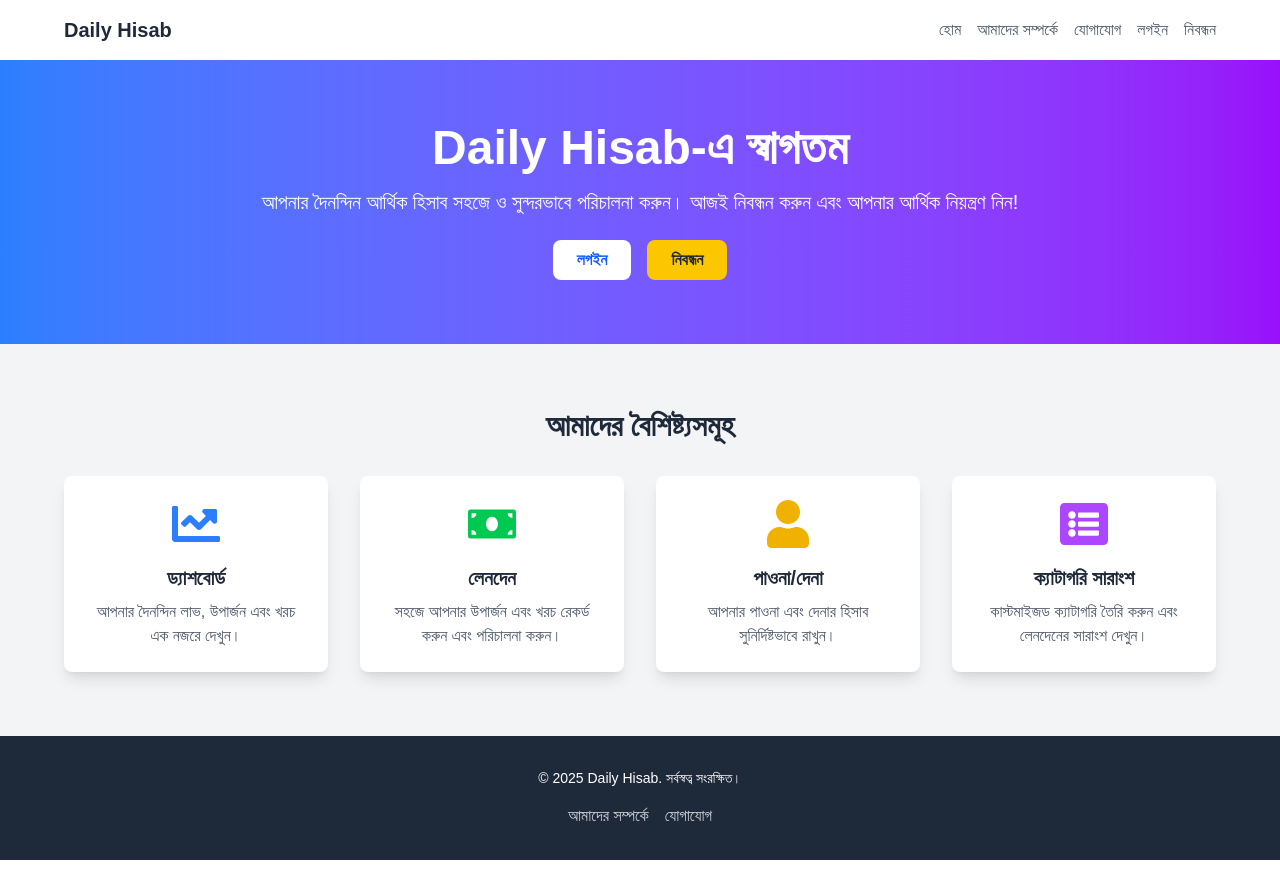
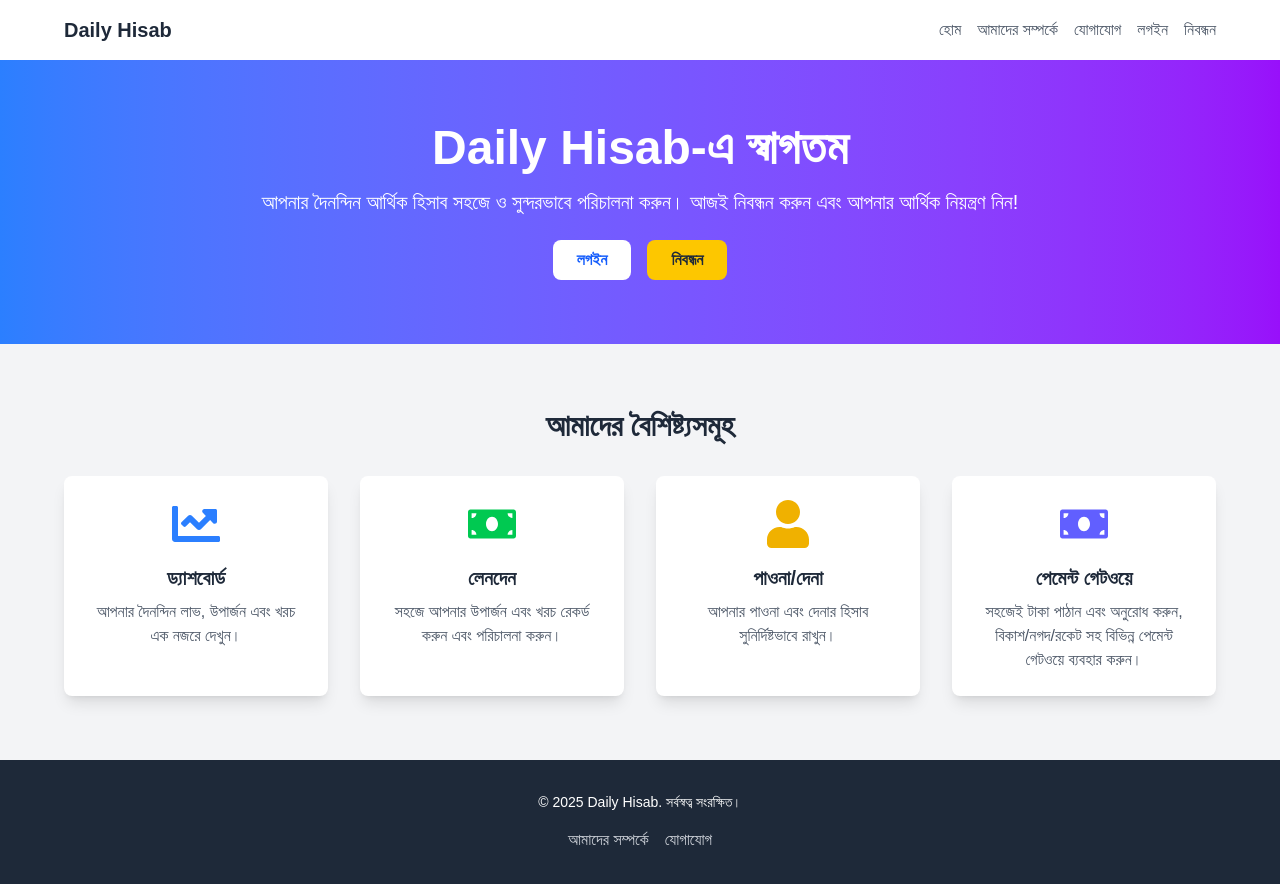
Before and after one commit to mb-shupto/my-daily-hisab, a Next.js app: page / in a window 1280 px wide. Before the commit the page ends 860 px from the top, so only its background shows below. Built offline with nearby package versions, Linux system fonts and the light colour scheme.

Commit message:
feat - edited feature list

```diff
--- a/src/app/page.tsx
+++ b/src/app/page.tsx
@@ -1,23 +1,30 @@
-'use client';
+"use client";
 
-import React, { useState, useEffect } from 'react';
-import { useRouter } from 'next/navigation';
-import { FaBars, FaTimes, FaChartLine, FaMoneyBill, FaUser, FaListAlt } from 'react-icons/fa';
-import Link from 'next/link';
+import React, { useState, useEffect } from "react";
+import { useRouter } from "next/navigation";
+import {
+  FaBars,
+  FaTimes,
+  FaChartLine,
+  FaMoneyBill,
+  FaUser,
+  FaListAlt,
+} from "react-icons/fa";
+import Link from "next/link";
 
 export default function LandingPage() {
   const [isMenuOpen, setIsMenuOpen] = useState(false);
   const router = useRouter();
   useEffect(() => {
-    document.title = 'Daily Hisab';
+    document.title = "Daily Hisab";
   }, []);
 
   const handleLogin = () => {
-    router.push('/login');
+    router.push("/login");
   };
 
   const handleRegister = () => {
-    router.push('/signup');
+    router.push("/signup");
   };
 
   return (
@@ -56,24 +63,37 @@ export default function LandingPage() {
             className="md:hidden text-gray-600 hover:text-gray-800"
             aria-label="Toggle menu"
           >
-            {isMenuOpen ? <FaTimes className="w-6 h-6" /> : <FaBars className="w-6 h-6" />}
+            {isMenuOpen ? (
+              <FaTimes className="w-6 h-6" />
+            ) : (
+              <FaBars className="w-6 h-6" />
+            )}
           </button>
         </div>
         {isMenuOpen && (
           <nav className="md:hidden mt-4">
             <ul className="space-y-2">
               <li>
-                <Link href="/" className="block text-gray-600 hover:text-blue-600 p-2">
+                <Link
+                  href="/"
+                  className="block text-gray-600 hover:text-blue-600 p-2"
+                >
                   হোম
                 </Link>
               </li>
               <li>
-                <Link href="/about" className="block text-gray-600 hover:text-blue-600 p-2">
+                <Link
+                  href="/about"
+                  className="block text-gray-600 hover:text-blue-600 p-2"
+                >
                   আমাদের সম্পর্কে
                 </Link>
               </li>
               <li>
-                <Link href="/contact" className="block text-gray-600 hover:text-blue-600 p-2">
+                <Link
+                  href="/contact"
+                  className="block text-gray-600 hover:text-blue-600 p-2"
+                >
                   যোগাযোগ
                 </Link>
               </li>
@@ -107,7 +127,8 @@ export default function LandingPage() {
             Daily Hisab-এ স্বাগতম
           </h2>
           <p className="text-lg md:text-xl mb-6">
-            আপনার দৈনন্দিন আর্থিক হিসাব সহজে ও সুন্দরভাবে পরিচালনা করুন। আজই নিবন্ধন করুন এবং আপনার আর্থিক নিয়ন্ত্রণ নিন!
+            আপনার দৈনন্দিন আর্থিক হিসাব সহজে ও সুন্দরভাবে পরিচালনা করুন। আজই
+            নিবন্ধন করুন এবং আপনার আর্থিক নিয়ন্ত্রণ নিন!
           </p>
           <div className="flex justify-center space-x-4">
             <button
@@ -163,12 +184,13 @@ export default function LandingPage() {
               </p>
             </div>
             <div className="bg-white rounded-lg shadow-lg p-6 transform transition-all duration-300 hover:scale-105">
-              <FaListAlt className="w-12 h-12 text-purple-500 mx-auto mb-4" />
+              <FaMoneyBill className="w-12 h-12 text-indigo-500 mx-auto mb-4" />
               <h4 className="text-xl font-semibold text-gray-800 mb-2">
-                ক্যাটাগরি সারাংশ
+                পেমেন্ট গেটওয়ে
               </h4>
               <p className="text-gray-600">
-                কাস্টমাইজড ক্যাটাগরি তৈরি করুন এবং লেনদেনের সারাংশ দেখুন।
+                সহজেই টাকা পাঠান এবং অনুরোধ করুন, বিকাশ/নগদ/রকেট সহ বিভিন্ন
+                পেমেন্ট গেটওয়ে ব্যবহার করুন।
               </p>
             </div>
           </div>
```
